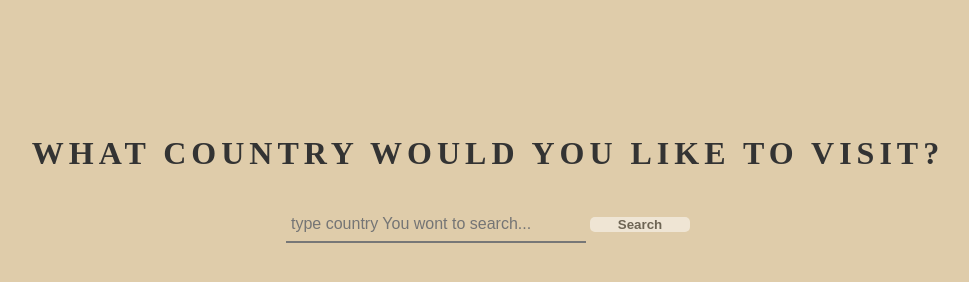
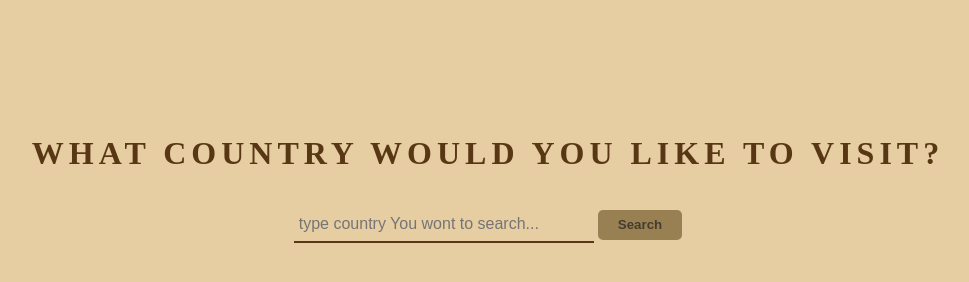
Before and after one commit to TomFla/europcities, a plain HTML site: page index.html in a window 1280 px wide. Shown: the whole page, without its empty margins (152-1121 px from the left). Drawn offline with Linux system fonts and the light colour scheme; no server answers.

Commit message:
changing some style

```diff
--- a/css/style.css
+++ b/css/style.css
@@ -16,7 +16,7 @@ body {
     margin: 0 auto;
     width: 100vw;
     min-height: 100vh;
-    background-color: rgb(223, 204, 170);
+    background-color: rgb(230, 205, 162);
     /* background-image: url("/img/1-earth.jpg");
     background-repeat: no-repeat;
     background-position-x: center;
@@ -35,7 +35,7 @@ body {
 }
 
 h1 {
-    color: #333;
+    color: rgb(88, 56, 20);
     text-transform: uppercase;
     letter-spacing: 5px;
     padding: 15px 0;
@@ -46,11 +46,11 @@ input[type="text"] {
     padding: 5px;
     font-size: 16px;
     line-height: 24px;
-    color: #333;
+    color: rgb(88, 56, 20);
     min-width: 300px;
     border: none;
     background: none;
-    border-bottom: 2px solid #777;
+    border-bottom: 2px solid rgb(88, 56, 20);
     transition: min-width 0.3s ease;
 }
 
@@ -60,17 +60,18 @@ input[type="text"]:focus {
 }
 
 input[type="submit"] {
-    width: 100px;
+    padding: 0 20px;
+    min-height: 30px;
     font-weight: bold;
-    background: white;
+    background: rgb(121, 96, 50);
     border: none;
     border-radius: 5px;
     color: black;
     cursor: pointer;
-    opacity: 0.5;
+    opacity: 0.7;
     transition: opacity 0.3s ease;
 }
 
 input[type="submit"]:hover {
-    opacity: 1;
+    opacity: .88;
 }
```
